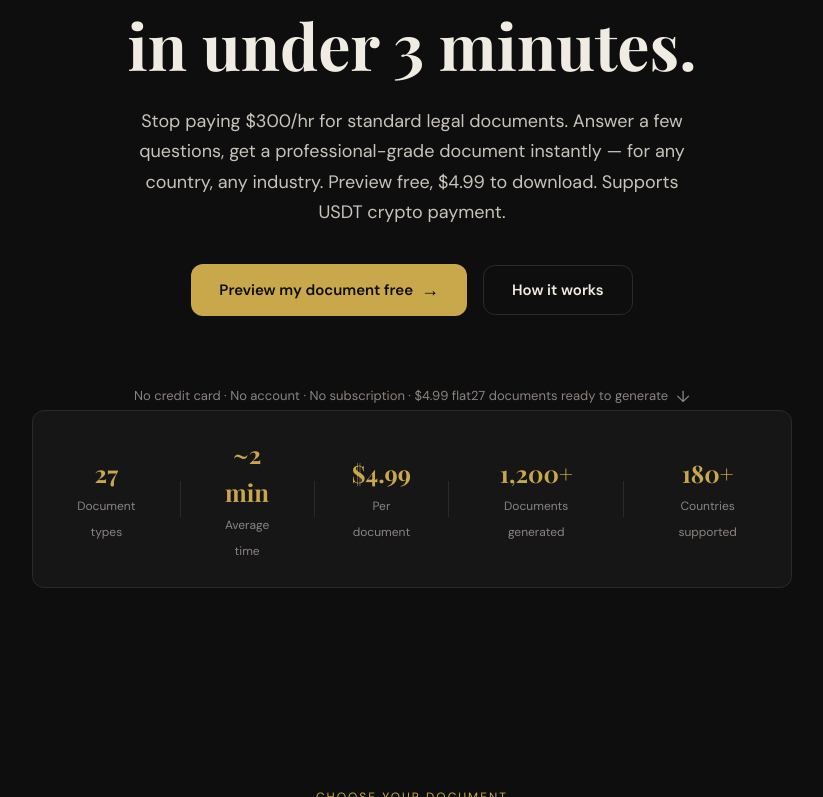
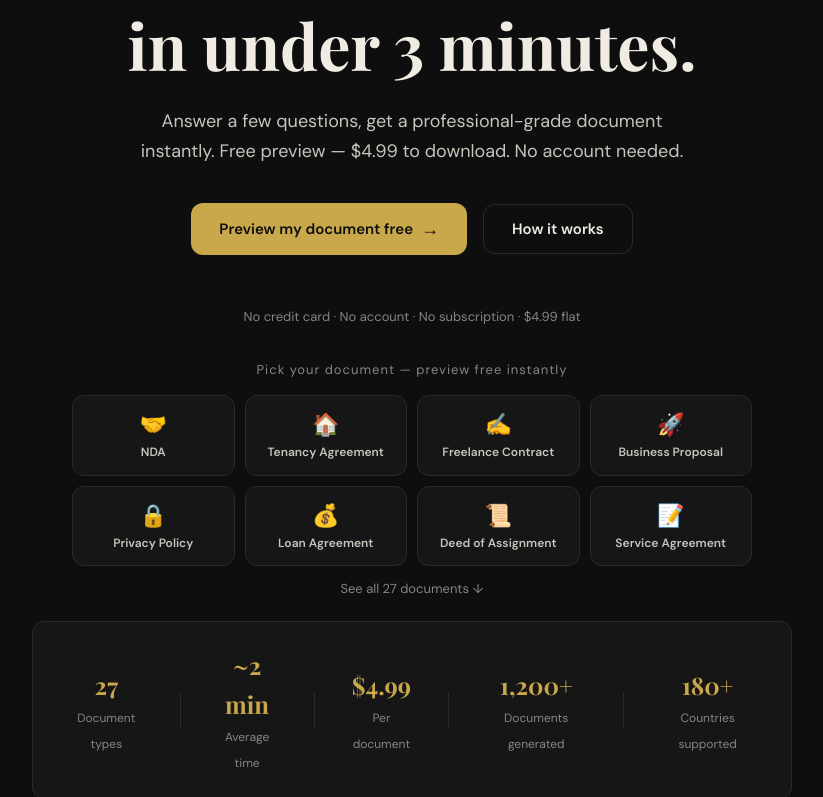
Before and after one commit to dgtalquantumleap-ai/signova, a React (Vite) app: page / in a window 1280 px wide. Shown: the part 434-1231 px from the top of the page, without its empty margins (228-1051 px from the left). Built offline with nearby package versions, Linux system fonts and the light colour scheme; no server answers.

Commit message:
feat: hero quick-pick grid for instant document selection - reduce bounce rate

```diff
--- a/src/pages/Landing.css
+++ b/src/pages/Landing.css
@@ -181,6 +181,72 @@
 }
 .hero-actions { display: flex; flex-direction: row; align-items: center; justify-content: center; gap: 16px; margin-bottom: 48px; flex-wrap: wrap; }
 .hero-note { font-size: 13px; color: var(--text3); }
+
+/* ── Hero Quick-Pick Grid ── */
+.hero-quickpick {
+  width: 100%;
+  max-width: 680px;
+  margin: 32px auto 24px;
+}
+.quickpick-label {
+  font-size: 13px;
+  color: var(--text3);
+  letter-spacing: 1px;
+  margin-bottom: 14px;
+  text-align: center;
+}
+.quickpick-grid {
+  display: grid;
+  grid-template-columns: repeat(4, 1fr);
+  gap: 10px;
+}
+.quickpick-btn {
+  display: flex;
+  flex-direction: column;
+  align-items: center;
+  gap: 6px;
+  padding: 14px 8px;
+  background: var(--bg2);
+  border: 1px solid var(--border);
+  border-radius: 12px;
+  cursor: pointer;
+  transition: border-color 0.2s, transform 0.15s, background 0.2s;
+}
+.quickpick-btn:hover {
+  border-color: var(--gold);
+  background: rgba(201,168,76,0.06);
+  transform: translateY(-2px);
+}
+.qp-icon { font-size: 22px; }
+.qp-name {
+  font-size: 12px;
+  font-weight: 600;
+  color: var(--text2);
+  line-height: 1.3;
+  text-align: center;
+}
+.quickpick-btn:hover .qp-name { color: var(--gold); }
+.quickpick-more {
+  display: block;
+  margin: 14px auto 0;
+  background: none;
+  border: none;
+  color: var(--text3);
+  font-size: 13px;
+  cursor: pointer;
+  transition: color 0.2s;
+}
+.quickpick-more:hover { color: var(--gold); }
+
+@media (max-width: 640px) {
+  .quickpick-grid { grid-template-columns: repeat(4, 1fr); gap: 8px; }
+  .quickpick-btn { padding: 12px 6px; }
+  .qp-icon { font-size: 20px; }
+  .qp-name { font-size: 11px; }
+}
+@media (max-width: 380px) {
+  .quickpick-grid { grid-template-columns: repeat(3, 1fr); }
+}
 
 .hero-stats {
   display: flex; align-items: center; justify-content: center; gap: 32px;
--- a/src/pages/Landing.jsx
+++ b/src/pages/Landing.jsx
@@ -484,23 +484,13 @@ export default function Landing() {
             in under 3 minutes.
           </h1>
           <p className="hero-sub">
-            Stop paying $300/hr for standard legal documents. Answer a few questions,
-            get a professional-grade document instantly
-            <span className="mobile-hide"> — for any country, any industry.
-            Preview free, {currency.code === 'USD' ? '$4.99' : `${currency.symbol}${currency.amount.toLocaleString()}`} to download. Supports USDT crypto payment.</span>
-            <span className="mobile-show"> — free preview, {currency.code === 'USD' ? '$4.99' : `${currency.symbol}${currency.amount.toLocaleString()}`} to download.</span>
+            Answer a few questions, get a professional-grade document instantly.
+            Free preview — {currency.code === 'USD' ? '$4.99' : `${currency.symbol}${currency.amount.toLocaleString()}`} to download. No account needed.
           </p>
           <div className="hero-actions">
             <button
               className="btn-primary"
-              onClick={() => {
-                if (window.innerWidth < 640) {
-                  // Mobile: go directly to generate — documents are below fold and users don't scroll
-                  navigate('/generate/freelance-contract')
-                } else {
-                  document.getElementById('documents').scrollIntoView({ behavior: 'smooth' })
-                }
-              }}
+              onClick={() => document.getElementById('documents').scrollIntoView({ behavior: 'smooth' })}
             >
               Preview my document free
               <span className="btn-arrow">→</span>
@@ -515,9 +505,36 @@ export default function Landing() {
           <span className="hero-note">No credit card · No account · No subscription ·{' '}
             {currency.code === 'USD' ? '$4.99' : `${currency.symbol}${currency.amount.toLocaleString()} (${currency.code})`} flat
           </span>
-          <div className="hero-scroll-nudge" onClick={() => document.getElementById('documents').scrollIntoView({ behavior: 'smooth' })}>
-            <span>27 documents ready to generate</span>
-            <span className="nudge-arrow">↓</span>
+          {/* Quick-pick document grid — above the fold for instant engagement */}
+          <div className="hero-quickpick">
+            <p className="quickpick-label">Pick your document — preview free instantly</p>
+            <div className="quickpick-grid">
+              {[
+                { id: 'nda', icon: '🤝', name: 'NDA' },
+                { id: 'tenancy-agreement', icon: '🏠', name: 'Tenancy Agreement' },
+                { id: 'freelance-contract', icon: '✍️', name: 'Freelance Contract' },
+                { id: 'business-proposal', icon: '🚀', name: 'Business Proposal' },
+                { id: 'privacy-policy', icon: '🔒', name: 'Privacy Policy' },
+                { id: 'loan-agreement', icon: '💰', name: 'Loan Agreement' },
+                { id: 'deed-of-assignment', icon: '📜', name: 'Deed of Assignment' },
+                { id: 'service-agreement', icon: '📝', name: 'Service Agreement' },
+              ].map(d => (
+                <button
+                  key={d.id}
+                  className="quickpick-btn"
+                  onClick={() => navigate(`/generate/${d.id}`)}
+                >
+                  <span className="qp-icon">{d.icon}</span>
+                  <span className="qp-name">{d.name}</span>
+                </button>
+              ))}
+            </div>
+            <button
+              className="quickpick-more"
+              onClick={() => document.getElementById('documents').scrollIntoView({ behavior: 'smooth' })}
+            >
+              See all 27 documents ↓
+            </button>
           </div>
           <div className="hero-stats">
             <div className="stat"><span className="stat-num">27</span><span className="stat-label">Document types</span></div>
```
